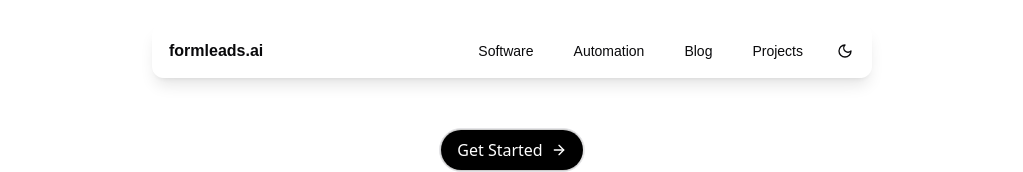
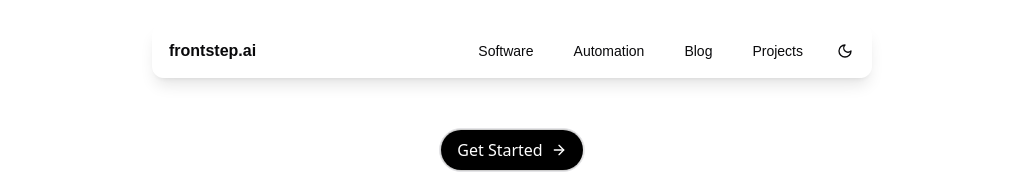
Before and after one commit to isaac-levine/formleads, a Next.js app: page / in a window 1280 px wide. Shown: the top 172 px of the page, without its empty margins (128-1151 px from the left). Built offline with nearby package versions, Linux system fonts and the light colour scheme.

Commit message:
rename formleads to fronstep

```diff
--- a/package.json
+++ b/package.json
@@ -1,5 +1,5 @@
 {
-  "name": "formleads",
+  "name": "frontstep",
   "version": "0.1.0",
   "private": true,
   "scripts": {
--- a/src/components/footer.tsx
+++ b/src/components/footer.tsx
@@ -11,7 +11,7 @@ export default function Footer() {
         <Container className="grid gap-12 md:grid-cols-[1.5fr_0.5fr_0.5fr]">
           <div className="grid gap-6">
             <Link href="/">
-              <h3 className="sr-only">formleads.ai</h3>
+              <h3 className="sr-only">frontstep.ai</h3>
               <Image
                 src={Logo}
                 alt="Logo"
@@ -22,12 +22,12 @@ export default function Footer() {
             </Link>
             <p>
               <Balancer>
-                formleads.ai is a user-friendly form builder specifically
+                frontstep.ai is a user-friendly form builder specifically
                 designed for real estate agents to capture and nurture leads.
               </Balancer>
             </p>
             <p className="text-muted-foreground">
-              © <a href="https://formleads.ai">formleads.ai</a>. All rights
+              © <a href="https://frontstep.ai">frontstep.ai</a>. All rights
               reserved. 2024-present.
             </p>
           </div>
--- a/src/components/landing/cta.tsx
+++ b/src/components/landing/cta.tsx
@@ -38,7 +38,7 @@ export function CTA() {
   return (
     <Section>
       <Container className="flex flex-col items-center gap-6 text-center">
-        <h2 className="!my-0">Get Started with formleads.ai Today!</h2>
+        <h2 className="!my-0">Get Started with frontstep.ai Today!</h2>
         <p className="text-lg opacity-70 md:text-2xl">
           <Balancer>
             Sign up now to create beautiful, conversion-focused forms and
--- a/src/components/landing/faq.tsx
+++ b/src/components/landing/faq.tsx
@@ -16,9 +16,9 @@ type FAQItem = {
 
 const content: FAQItem[] = [
   {
-    question: "What is formleads.ai?",
+    question: "What is frontstep.ai?",
     answer:
-      "formleads.ai is a user-friendly form builder specifically designed for real estate agents to capture and nurture leads.",
+      "frontstep.ai is a user-friendly form builder specifically designed for real estate agents to capture and nurture leads.",
   },
   {
     question: "How does the drag-and-drop builder work?",
@@ -26,12 +26,12 @@ const content: FAQItem[] = [
       "Our intuitive drag-and-drop builder allows you to create beautiful, conversion-focused forms without any technical knowledge.",
   },
   {
-    question: "Can I integrate formleads.ai with my CRM?",
+    question: "Can I integrate frontstep.ai with my CRM?",
     answer:
-      "Yes, formleads.ai seamlessly integrates with popular real estate CRMs to keep your leads organized and accessible.",
+      "Yes, frontstep.ai seamlessly integrates with popular real estate CRMs to keep your leads organized and accessible.",
   },
   {
-    question: "Is formleads.ai mobile-responsive?",
+    question: "Is frontstep.ai mobile-responsive?",
     answer:
       "Absolutely! Our forms are designed to look great on any device, ensuring a seamless experience for your clients.",
   },
--- a/src/components/landing/feature.tsx
+++ b/src/components/landing/feature.tsx
@@ -57,7 +57,7 @@ const Feature = () => {
           </h3>
           <h4 className="text-2xl font-light opacity-70">
             <Balancer>
-              Discover the powerful features that make formleads.ai the ultimate
+              Discover the powerful features that make frontstep.ai the ultimate
               tool for real estate agents.
             </Balancer>
           </h4>
--- a/src/components/navbar.tsx
+++ b/src/components/navbar.tsx
@@ -30,7 +30,7 @@ export function NavBar() {
           </SheetTrigger>
           <SheetContent side="left">
             <SheetHeader>
-              <SheetTitle>formleads.ai</SheetTitle>
+              <SheetTitle>frontstep.ai</SheetTitle>
               <SheetDescription>
                 Scale and launch products with expert developers, on-demand, at
                 a flat monthly fee
@@ -79,7 +79,7 @@ export function NavBar() {
         <NavigationMenu>
           <NavigationMenuList className="max-[825px]:hidden ">
             <Link href="/" className="pl-2">
-              <h1 className="font-bold">formleads.ai</h1>
+              <h1 className="font-bold">frontstep.ai</h1>
             </Link>
           </NavigationMenuList>
         </NavigationMenu>
```
Also changed, not shown: 1 other file (tests, documents, lock files or other folders).
